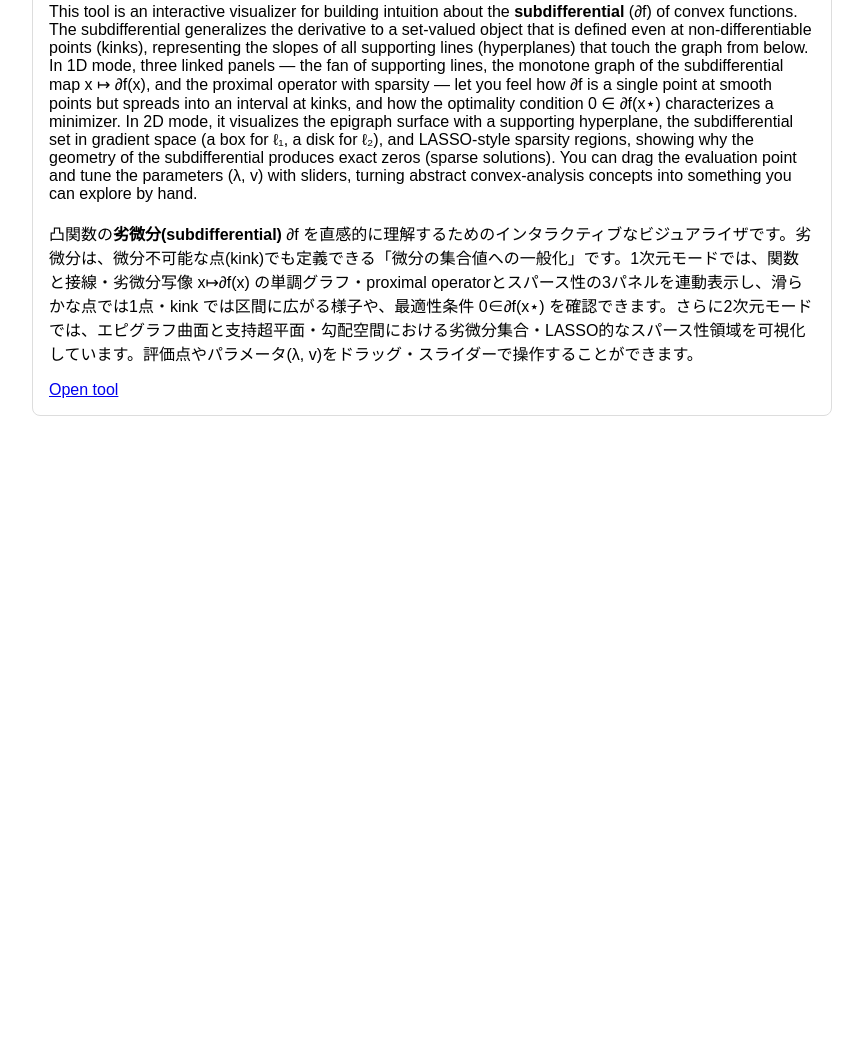
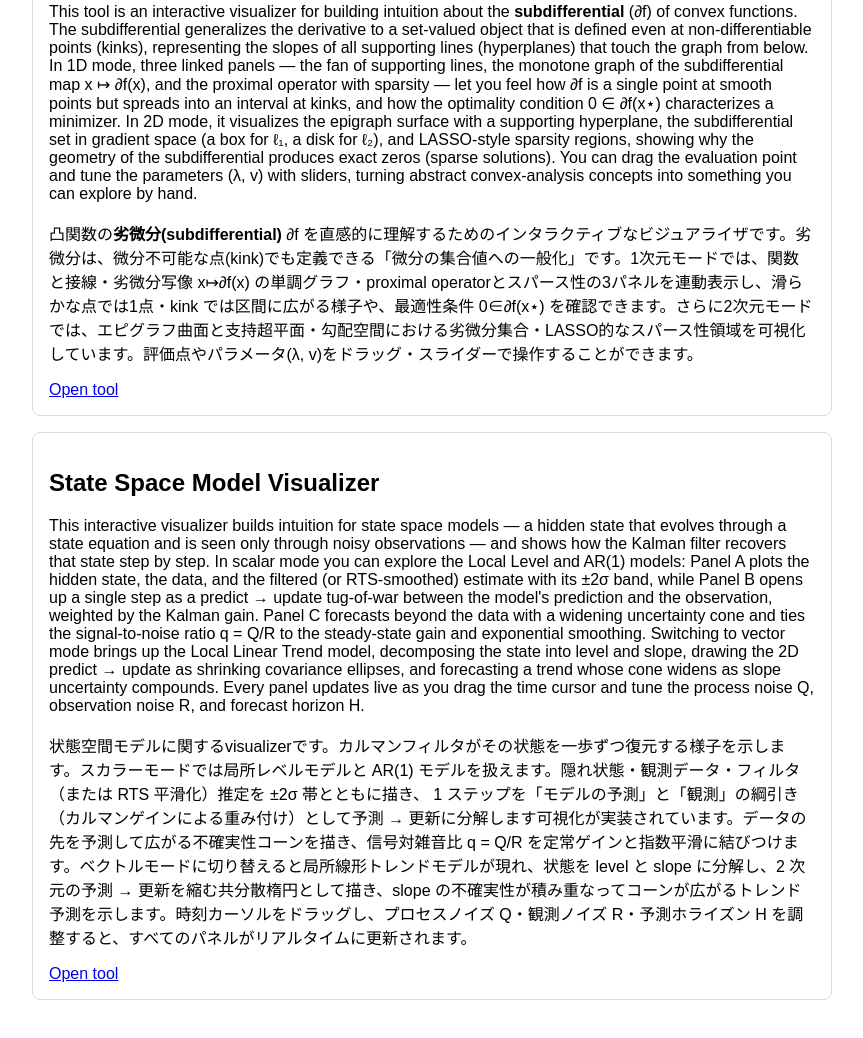
Before and after one commit to takafumi-tsukazaki/takafumi-tsukazaki.github.io, a plain HTML site: page index.html in a window 1280 px wide. Shown: the part 686-1724 px from the top of the page, without its empty margins (208-1071 px from the left). Before the commit the page ends 1142 px from the top, so only its background shows below. Drawn offline with Linux system fonts and the light colour scheme.

Commit message:
Add State Space Model Visualizer section to index.html

```diff
--- a/index.html
+++ b/index.html
@@ -35,5 +35,14 @@
     <a href="https://takafumi-tsukazaki.github.io/tools/Subdifferential/subdifferential_visualizer.html" target="_blank" rel="noopener noreferrer">Open tool</a>
   </div>
 
+  <div class="tool-card">
+    <h2> State Space Model Visualizer</h2>
+    <p>
+    This interactive visualizer builds intuition for state space models — a hidden state that evolves through a state equation and is seen only through noisy observations — and shows how the Kalman filter recovers that state step by step. In scalar mode you can explore the Local Level and AR(1) models: Panel A plots the hidden state, the data, and the filtered (or RTS-smoothed) estimate with its ±2σ band, while Panel B opens up a single step as a predict → update tug-of-war between the model's prediction and the observation, weighted by the Kalman gain. Panel C forecasts beyond the data with a widening uncertainty cone and ties the signal-to-noise ratio q = Q/R to the steady-state gain and exponential smoothing. Switching to vector mode brings up the Local Linear Trend model, decomposing the state into level and slope, drawing the 2D predict → update as shrinking covariance ellipses, and forecasting a trend whose cone widens as slope uncertainty compounds. Every panel updates live as you drag the time cursor and tune the process noise Q, observation noise R, and forecast horizon H.<br><br>
+    状態空間モデルに関するvisualizerです。カルマンフィルタがその状態を一歩ずつ復元する様子を示します。スカラーモードでは局所レベルモデルと AR(1) モデルを扱えます。隠れ状態・観測データ・フィルタ（または RTS 平滑化）推定を ±2σ 帯とともに描き、 1 ステップを「モデルの予測」と「観測」の綱引き（カルマンゲインによる重み付け）として予測 → 更新に分解します可視化が実装されています。データの先を予測して広がる不確実性コーンを描き、信号対雑音比 q = Q/R を定常ゲインと指数平滑に結びつけます。ベクトルモードに切り替えると局所線形トレンドモデルが現れ、状態を level と slope に分解し、2 次元の予測 → 更新を縮む共分散楕円として描き、slope の不確実性が積み重なってコーンが広がるトレンド予測を示します。時刻カーソルをドラッグし、プロセスノイズ Q・観測ノイズ R・予測ホライズン H を調整すると、すべてのパネルがリアルタイムに更新されます。
+    </p>
+    <a href="https://takafumi-tsukazaki.github.io/tools/State Space Model/statespace_visualizer.html" target="_blank" rel="noopener noreferrer">Open tool</a>
+  </div>
+
 </body>
 </html>
```
